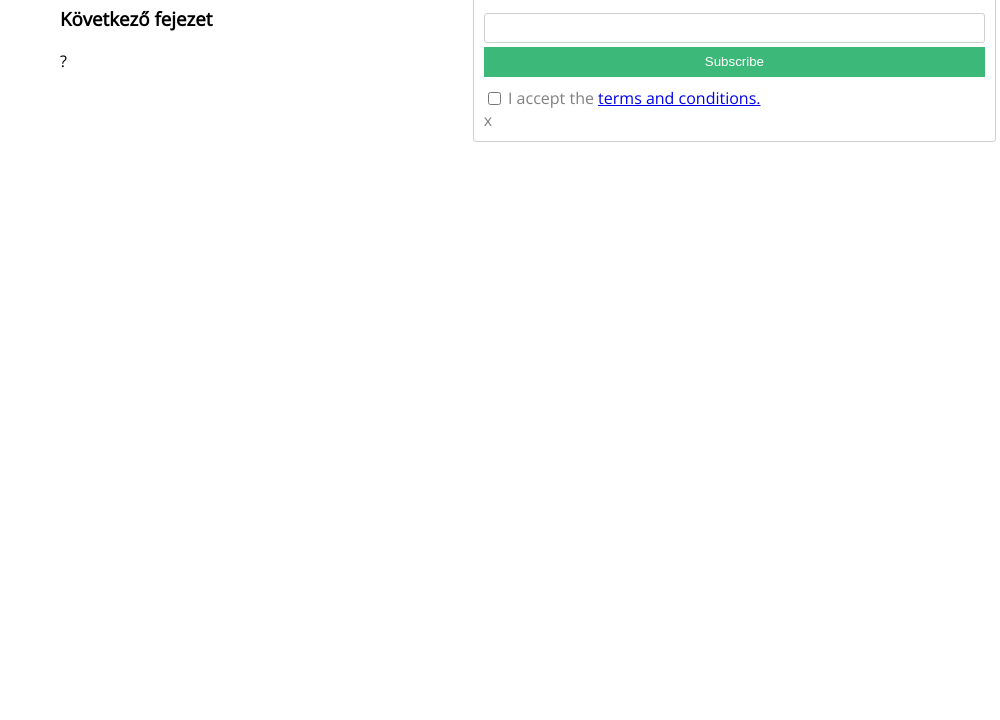
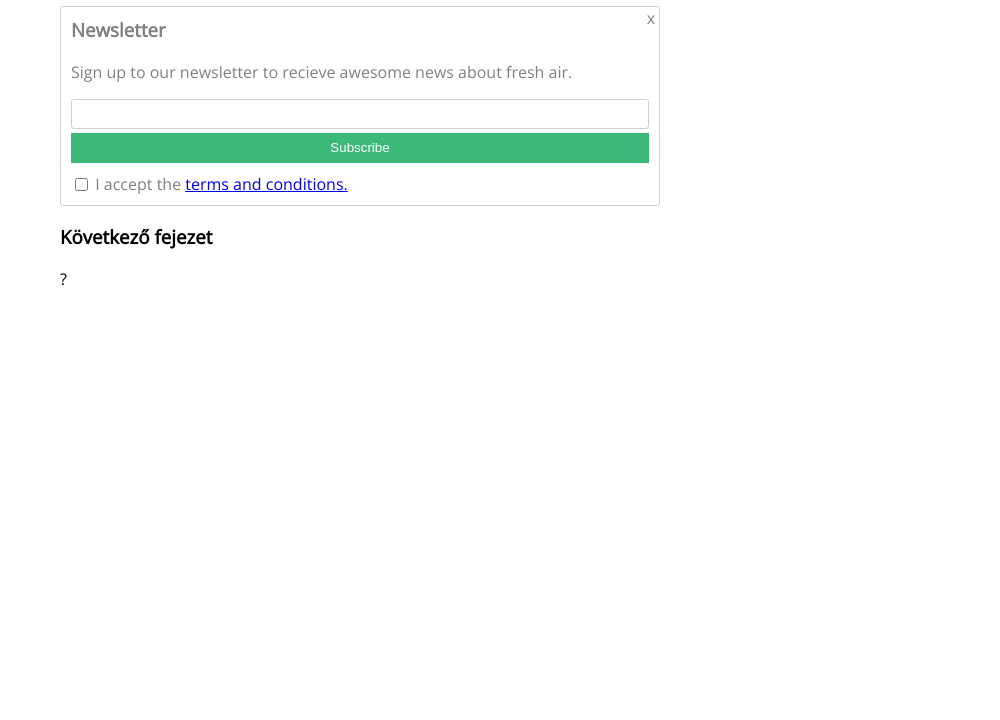
Before and after one commit to Dnykeee/gyakorlas, a plain HTML site: page index.html in a window 1280 px wide. Shown: the part 80-800 px from the top of the page, without its empty margins (280-1280 px from the left). Drawn offline with nearby package versions, Linux system fonts and the light colour scheme.

Commit message:
Update style.css

```diff
--- a/style.css
+++ b/style.css
@@ -43,7 +43,7 @@
     top: 1px;
 }
 
-.newsletter {
+.newsletter #closex {
     position: absolute;
     top: 0;
     right: 4px;
```
